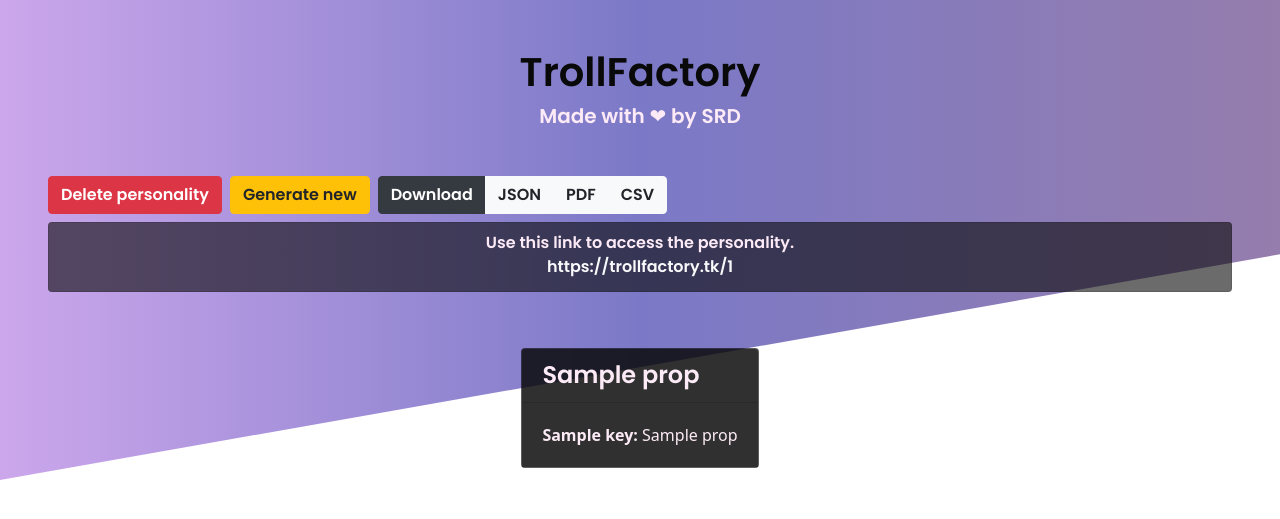
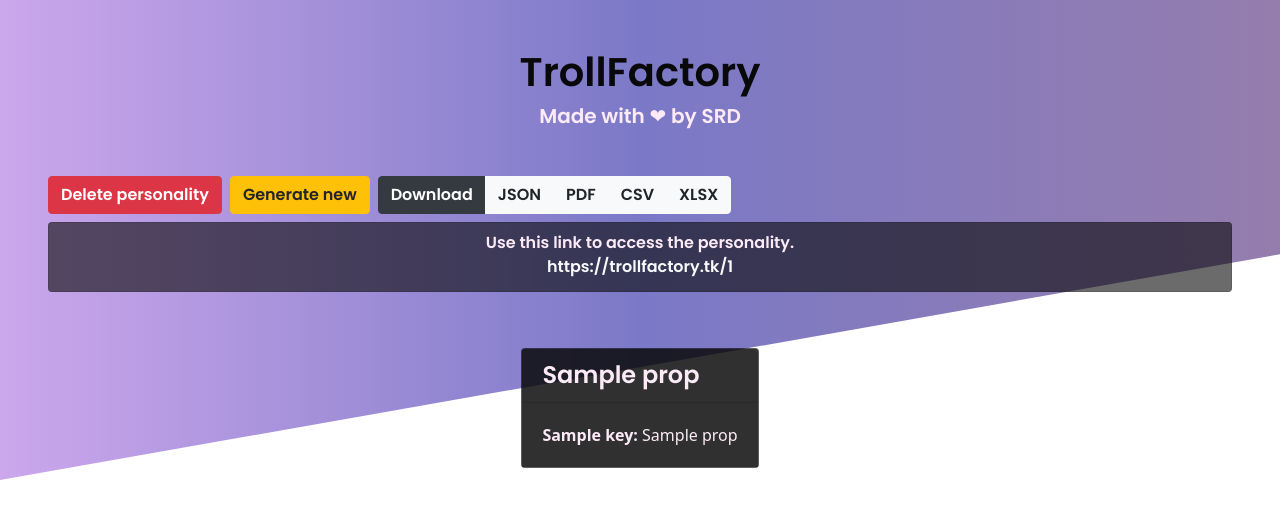
Before and after one commit to stanislawowski/TrollFactory, a Flask app: template templates/output.html in a window 1280 px wide. Shown: the top 519 px of the page. Run offline with Flask 2, Linux system fonts and the light colour scheme; the template is opened without the code that fills it: most values are stand-ins (such as "Sample title", 1, 10 or a date in 2020); some libraries are stand-ins or nearby versions.

Commit message:
XLSX download button

```diff
--- a/templates/output.html
+++ b/templates/output.html
@@ -28,6 +28,7 @@
       <a href="/dl/{{ id }}" class="btn btn-light">JSON</a>
       <a href="/dl/{{ id }}?type=pdf" class="btn btn-light">PDF</a>
       <a href="/dl/{{ id }}?type=csv" class="btn btn-light">CSV</a>
+      <a href="/dl/{{ id }}?type=xlsx" class="btn btn-light">XLSX</a>
     </div>
   </div>
   <div class="card mb-5 mx-5 text-center pt-2 card-personality-link">
```
